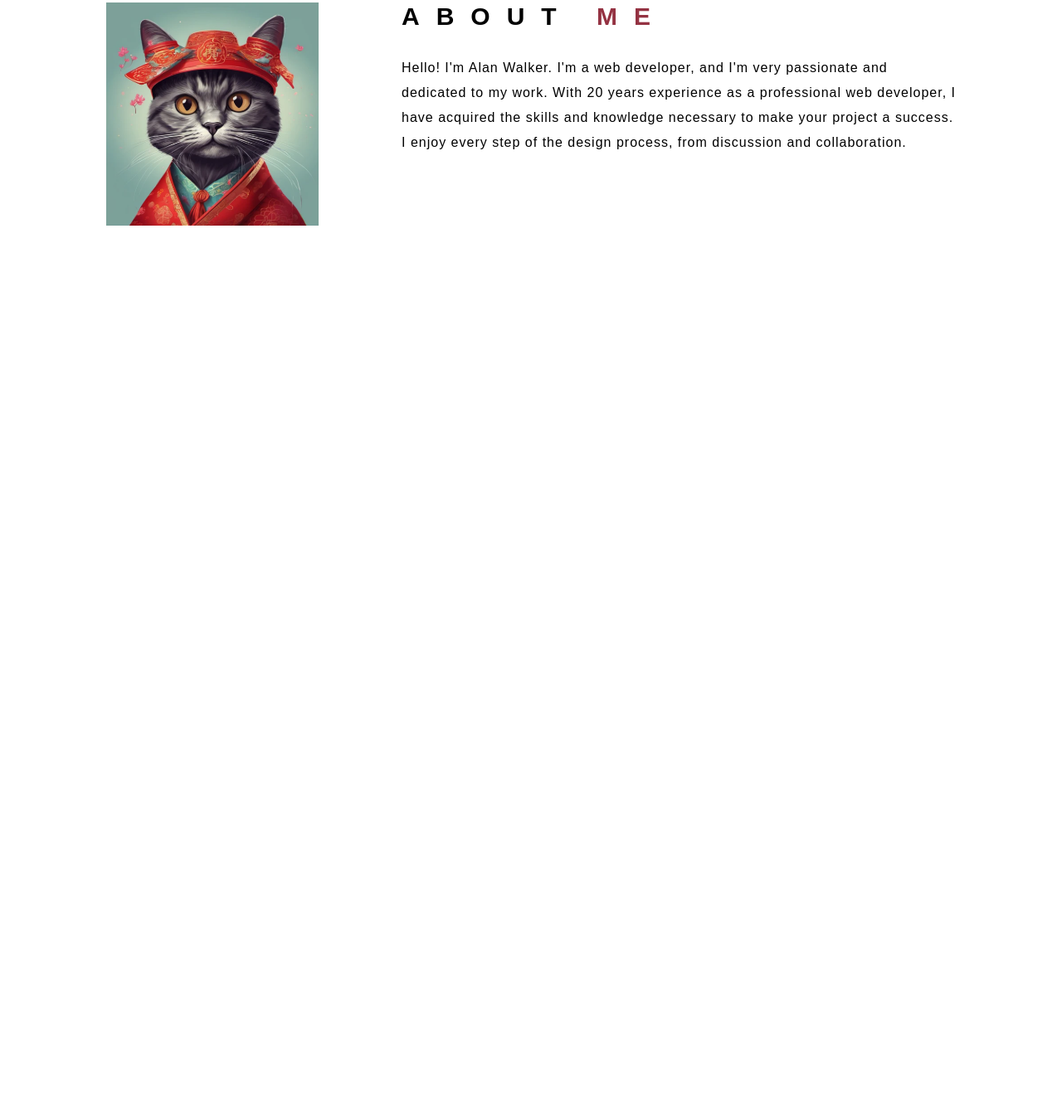
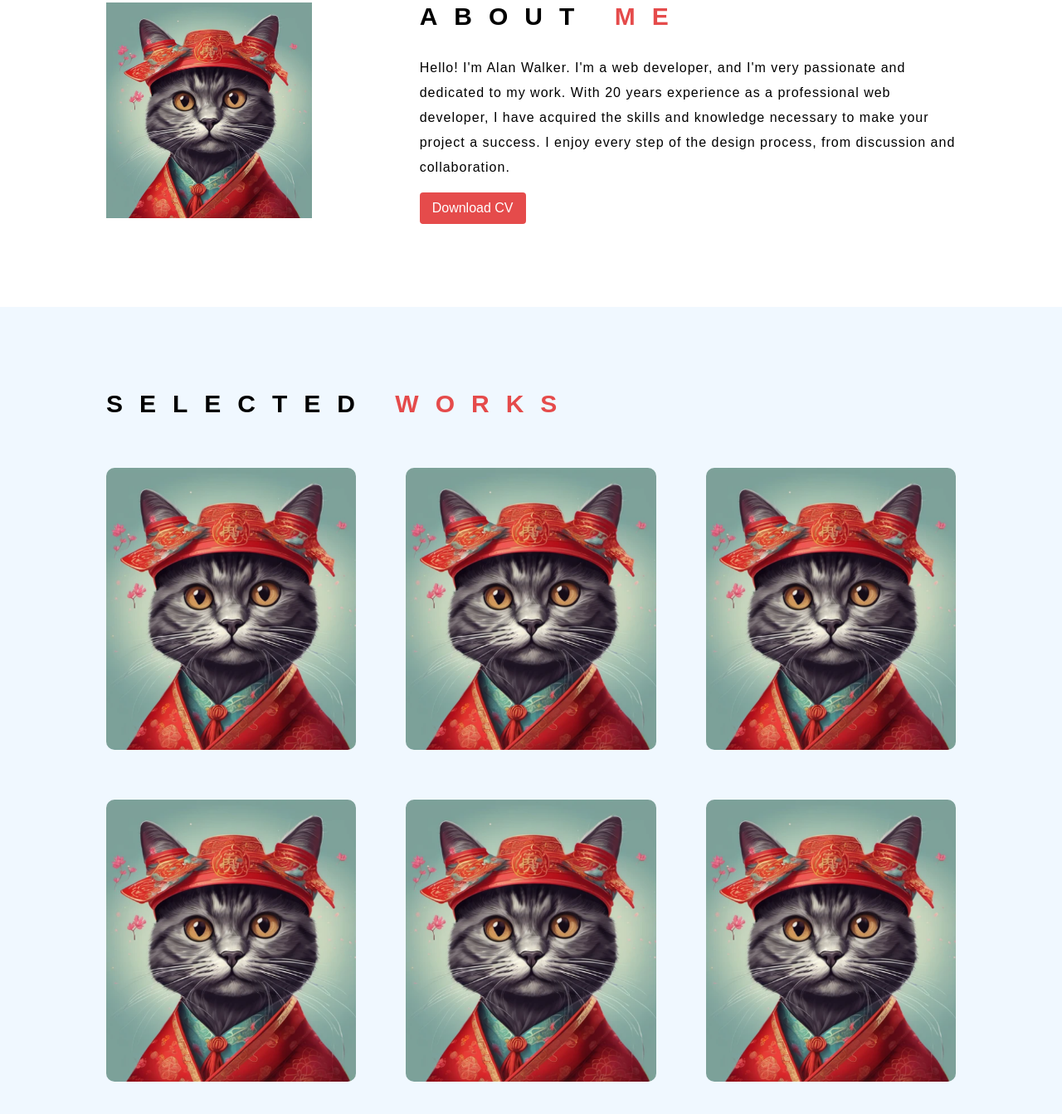
Before and after one commit to krishnayamphu/web21, a plain HTML site: page components/flexbox layout.html in a window 1280 px wide. Shown: the part 897-2240 px from the top of the page at 83% size. Before the commit the page ends 1273 px from the top, so only its background shows below. Drawn offline with Linux system fonts and the light colour scheme.

Commit message:
flex layout

```diff
--- a/components/flexbox layout.html
+++ b/components/flexbox layout.html
@@ -6,7 +6,7 @@
     <title>Home</title>
     <style>
       :root {
-        --primary-color: #943242;
+        --primary-color: #e54b4b; /* #943242;*/
       }
       * {
         font-family: Arial, Helvetica, sans-serif;
@@ -70,6 +70,10 @@
 
       .row {
         display: flex;
+        gap: 30px;
+      }
+      .col {
+        flex-grow: 1;
       }
       .col-25 {
         width: 25%;
@@ -96,6 +100,73 @@
       .about p {
         line-height: 30px;
         letter-spacing: 1px;
+      }
+      .btn-primary {
+        background-color: var(--primary-color);
+        text-decoration: none;
+        color: white;
+        padding: 10px 15px;
+        display: inline-block;
+        border-radius: 4px;
+        margin-top: 15px;
+      }
+      .btn-primary:hover {
+        background-color: white;
+        border: 1px solid var(--primary-color);
+        color: var(--primary-color);
+      }
+      .works {
+        background-color: aliceblue;
+        padding: 100px 0;
+      }
+
+      .works h2 {
+        text-transform: uppercase;
+        font-size: 30px;
+        letter-spacing: 20px;
+        font-weight: 600;
+        margin-bottom: 30px;
+      }
+
+      .works p {
+        line-height: 30px;
+        letter-spacing: 1px;
+      }
+      .works .card {
+        position: relative;
+        display: flex;
+        height: 340px;
+        border-radius: 4px;
+        transition: all 0.3s;
+      }
+      .card img {
+        position: absolute;
+        height: 340px;
+        width: 100%;
+        object-fit: cover;
+        border-radius: 10px;
+      }
+      .card .caption {
+        position: absolute;
+        background-color: aliceblue;
+        height: 100%;
+        width: 100%;
+        display: none;
+        flex-direction: column;
+        justify-content: flex-end;
+        padding: 15px;
+      }
+      .card:hover img {
+        display: none;
+        transition: all 0.3s;
+      }
+      .card:hover .caption {
+        display: flex;
+        transition: all 0.3s;
+      }
+      .works .row {
+        margin: 60px 0;
+        gap: 60px;
       }
     </style>
   </head>
@@ -134,6 +205,77 @@
               knowledge necessary to make your project a success. I enjoy every
               step of the design process, from discussion and collaboration.
             </p>
+
+            <a class="btn-primary" href="#!">Download CV</a>
+          </div>
+        </div>
+      </div>
+    </section>
+
+    <section class="works">
+      <div class="container">
+        <h2>Selected <span style="color: var(--primary-color)">Works</span></h2>
+        <div class="row">
+          <div class="col">
+            <div class="card">
+              <div class="caption">
+                <p>Video</p>
+                <h4>Sweet Fruit</h4>
+              </div>
+              <img src="cat.PNG" alt="" />
+            </div>
+          </div>
+
+          <div class="col">
+            <div class="card">
+              <div class="caption">
+                <p>Video</p>
+                <h4>Sweet Fruit</h4>
+              </div>
+              <img src="cat.PNG" alt="" />
+            </div>
+          </div>
+
+          <div class="col">
+            <div class="card">
+              <div class="caption">
+                <p>Video</p>
+                <h4>Sweet Fruit</h4>
+              </div>
+              <img src="cat.PNG" alt="" />
+            </div>
+          </div>
+        </div>
+
+        <div class="row">
+          <div class="col">
+            <div class="card">
+              <div class="caption">
+                <p>Video</p>
+                <h4>Sweet Fruit</h4>
+              </div>
+              <img src="cat.PNG" alt="" />
+            </div>
+          </div>
+
+          <div class="col">
+            <div class="card">
+              <div class="caption">
+                <p>Video</p>
+                <h4>Sweet Fruit</h4>
+              </div>
+              <img src="cat.PNG" alt="" />
+            </div>
+          </div>
+
+          <div class="col">
+            <div class="card">
+              <div class="caption">
+                <p>Video</p>
+                <h4>Sweet Fruit</h4>
+              </div>
+              <img src="cat.PNG" alt="" />
+            </div>
           </div>
         </div>
       </div>
```
